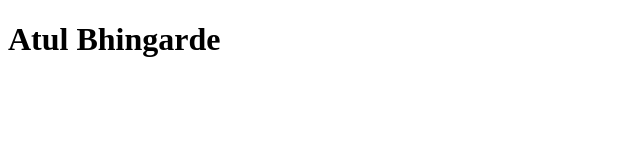
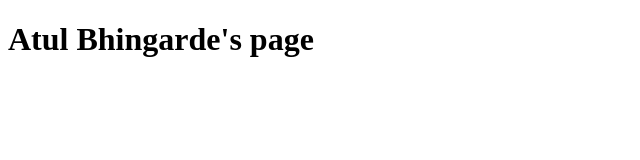
Before and after one commit to atulbhingarde/Basic-Portfolio, a plain HTML site: page index.html in a window 1280 px wide. Shown: the whole page, without its empty margins (0-640 px from the left). Drawn offline with Linux system fonts and the light colour scheme.

Commit message:
test changes

```diff
--- a/index.html
+++ b/index.html
@@ -7,6 +7,6 @@
     <title>dumbo its title Atul Bhingarde</title>
 </head>
 <body>
-    <h1>Atul Bhingarde</h1>
+    <h1>Atul Bhingarde's page</h1>
 </body>
 </html>
```
